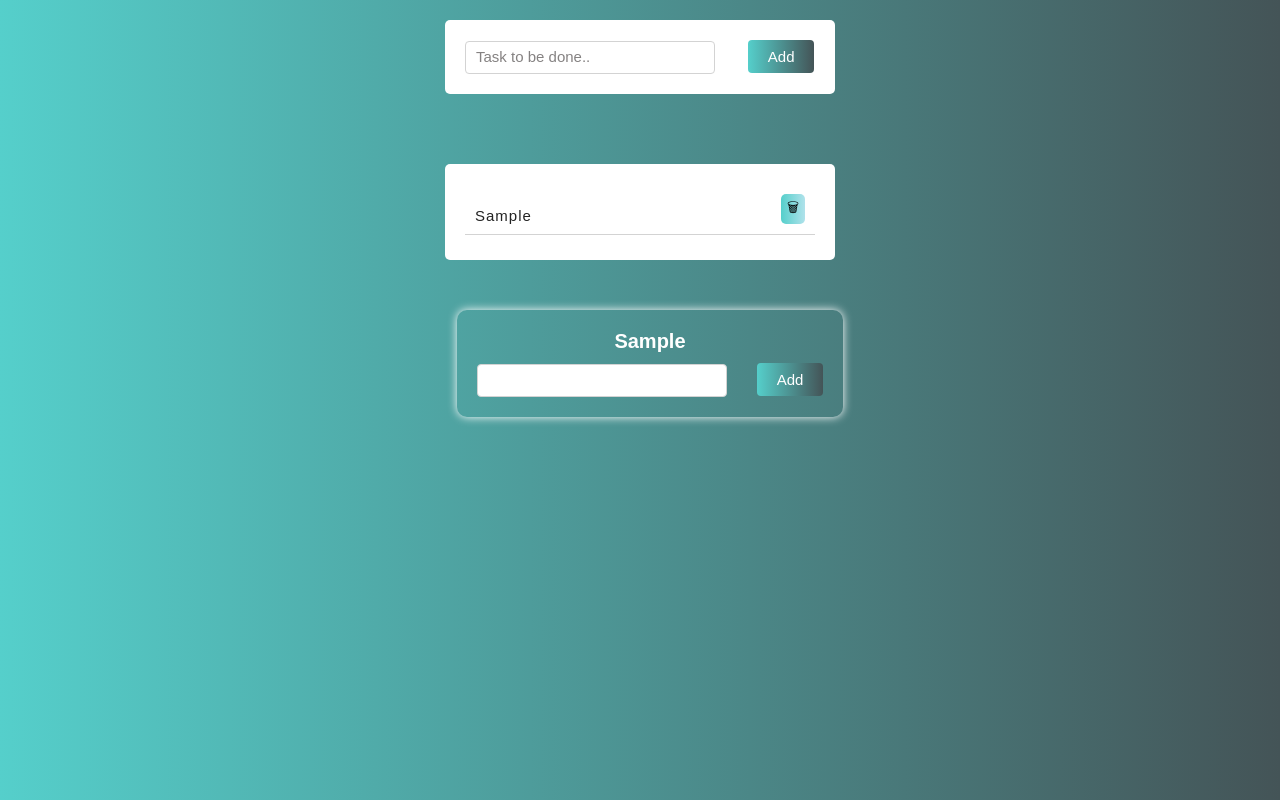
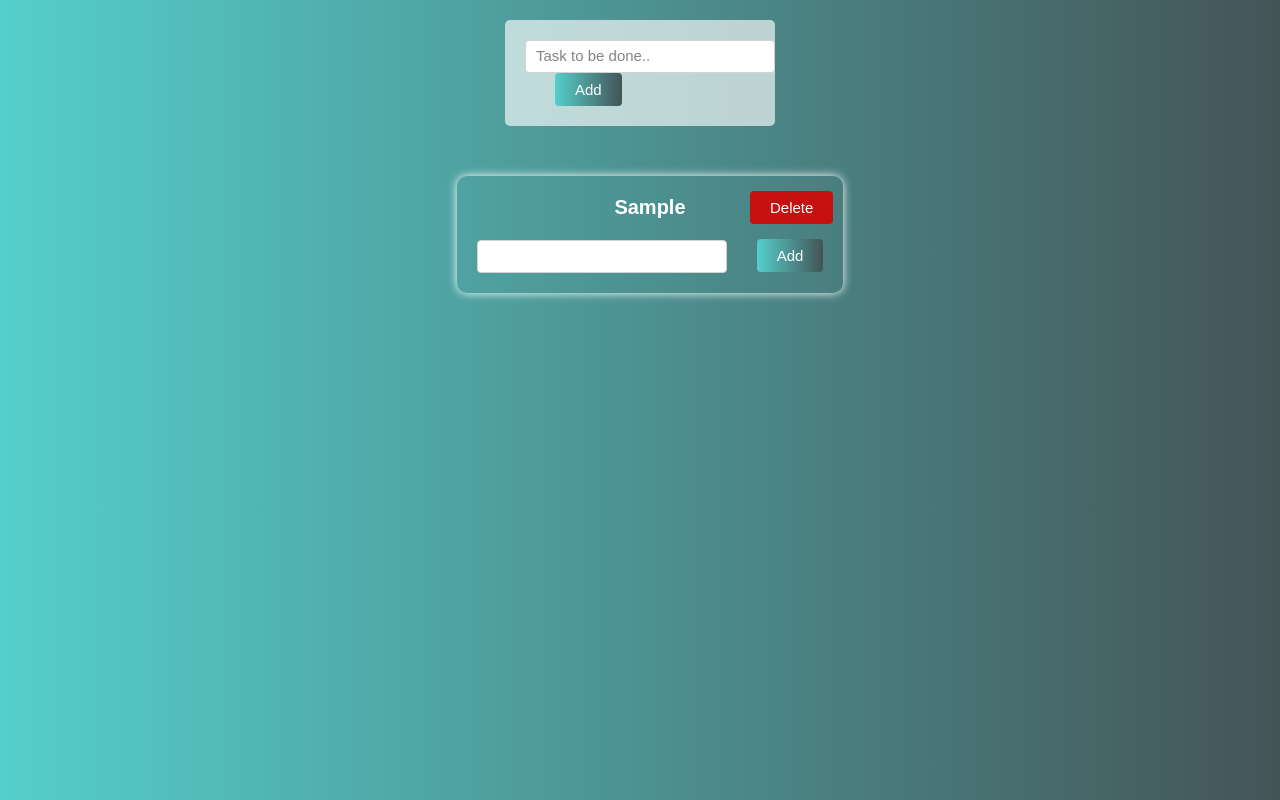
Before and after one commit to mati2003-code/to-do-list-2, a plain HTML site: page index.html in a window 1280 px wide. Both pictures are taken after typing "Sample" into the empty fields and a click on the button "Add". Drawn offline with Linux system fonts and the light colour scheme.

Commit message:
3.12.2023[0]

```diff
--- a/index.html
+++ b/index.html
@@ -12,11 +12,6 @@
     <input type="text" id="forUser" placeholder="Task to be done..">
     <button id="addToList">Add</button>
   </div>
-  <div class="main-list">
-    <ul id="list">
-      <ol id="comments"></ol>
-    </ul>
-  </div>
   <div class="containers">
   </div>
 </body>
--- a/scrtipt.js
+++ b/scrtipt.js
@@ -1,75 +1,99 @@
 const inputEl = document.getElementById("forUser");
 const addBtn = document.getElementById("addToList");
 const list = document.getElementById("list");
-
-addBtn.addEventListener("click", addToList);
+const divContainers = document.querySelector(".containers");
 
 inputEl.addEventListener("keyup", (event) => {
-  if(event.key === "Enter") {
+  if (event.key === "Enter") {
     addToList();
   }
 });
 
+function saveToLocalStorage() {
+
+  const containersData = [];
+  const containerElements = document.querySelectorAll(".comment-container");
+  containerElements.forEach((containerElement) => {
+    const containerContent = {
+      h1Text: containerElement.querySelector("h1").innerText,
+      comments: [],
+    };
+
+    const commentElements = containerElement.querySelectorAll(".comments-list span");
+    commentElements.forEach((commentElement) => {
+      containerContent.comments.push(commentElement.innerText);
+    });
+
+    containersData.push(containerContent);
+  });
+
+  localStorage.setItem("containersData", JSON.stringify(containersData));
+}
+
+// Funkcja wczytująca dane z lokalnego magazynu
+function loadFromLocalStorage() {
+  const containersData = localStorage.getItem("containersData");
+
+  if (containersData) {
+    const parsedContainersData = JSON.parse(containersData);
+    parsedContainersData.forEach((containerData) => {
+      createContainerToCommentThing(containerData.h1Text);
+    });
+  }
+}
+document.addEventListener("DOMContentLoaded", () => {
+  loadFromLocalStorage();
+});
+
 function addToList() {
-  let newButton = document.createElement("button");
-  let newElement = document.createElement("li");
-  let newSpan = document.createElement("span");
-
-  if (inputEl.value === '') {
+  if (inputEl.value === "") {
     return;
   }
 
-  newElement.appendChild(newSpan);
-  newSpan.innerHTML = inputEl.value;
+  // Przekazanie wartości do funkcji createContainerToCommentThing
+  createContainerToCommentThing(inputEl.value);
 
-  newButton.innerHTML = `🗑`;
-  newButton.className = 'btns';
-  newElement.appendChild(newButton);
-  list.appendChild(newElement);
-
-
-  newButton.addEventListener("click", removeElement);
-
-  newElement.addEventListener("click", () => {
-    changeElementStyle(newSpan);
-  });
-
-  const spanTexts = Array.from(document.querySelectorAll("#list span")).map(span => span.innerText);
-  localStorage.setItem("spanTexts", JSON.stringify(spanTexts));
-
-  createContainerToCommentThing();
-
+  saveToLocalStorage();
   inputEl.value = "";
-
-  function removeElement() {
-    let listItem = this.parentNode;
-    list.removeChild(listItem);
-  }
 }
 
+addBtn.addEventListener("click", addToList);
 
-function changeElementStyle(el) {
-  el.classList.toggle("line-through");
-}
-
-const divContainers = document.querySelector(".containers");
-
-const createContainerToCommentThing = () => {
+// Funkcja tworząca kontener z komentarzami
+const createContainerToCommentThing = (h1Text) => {
   const container = document.createElement("div");
   container.classList.add("comment-container");
+  const divH1 = document.createElement("div");
+  divH1.classList.add("div-h1-position");
   const h1El = document.createElement("h1");
+  const buttonRemoveContainer = document.createElement("button");
+  buttonRemoveContainer.innerText = "Delete";
+  buttonRemoveContainer.id = "delete-button";
   const inputCommentEl = document.createElement("input");
   inputCommentEl.id = "comment-input";
   const buttonAddComment = document.createElement("button");
 
   divContainers.appendChild(container);
-  container.appendChild(h1El);
+  container.appendChild(divH1);
+  divH1.appendChild(h1El);
+  divH1.appendChild(buttonRemoveContainer);
   container.appendChild(inputCommentEl);
   container.appendChild(buttonAddComment);
 
-  h1El.innerText = inputEl.value;
-  buttonAddComment.innerHTML = "Add"
+  h1El.innerText = h1Text;
+  buttonAddComment.innerHTML = "Add";
 
+  const removeContainer = () => {
+    container.classList.add("animation-disappear");
+    setTimeout(() => {
+      container.remove();
+      saveToLocalStorage();
+    }, 1000);
+  };
+
+  buttonRemoveContainer.addEventListener("click", removeContainer);
+
+  // Funkcja dodająca komentarze
   const addComment = () => {
     const ulList = document.createElement("ul");
     container.appendChild(ulList);
@@ -80,12 +104,12 @@ const createContainerToCommentThing = () => {
     const spanElForButtons = document.createElement("span");
     spanElForButtons.id = "span-el-for-buttons";
     editButton.id = "edit-button";
-    editButton.innerHTML = "Edit"
+    editButton.innerHTML = "Edit";
     const removeListElementButton = document.createElement("button");
     removeListElementButton.id = "remove-button";
     removeListElementButton.innerHTML = "Remove";
     liComments.appendChild(spanElement);
-    liComments.append(spanElForButtons)
+    liComments.append(spanElForButtons);
     spanElForButtons.appendChild(editButton);
     spanElForButtons.appendChild(removeListElementButton);
 
@@ -97,44 +121,40 @@ const createContainerToCommentThing = () => {
       spanElement.innerHTML = inputCommentEl.value;
     }
     inputCommentEl.value = "";
+    saveToLocalStorage()
 
+    // Funkcja edytująca komentarze
     const editComment = () => {
       const editByPrompt = prompt("Edytuj tekst");
 
-      if (editByPrompt !== '') {
+      if (editByPrompt !== null && editByPrompt !== '') {
         spanElement.innerText = editByPrompt;
+        saveToLocalStorage();
       } else {
-        return;
+
       }
-    }
+    };
 
+    // Funkcja usuwająca komentarze
     const removeComment = () => {
       liComments.classList.add("animation-disappear");
 
       setTimeout(() => {
         liComments.remove();
-      },1000);
-    }
+        saveToLocalStorage();
+      }, 1000);
+    };
 
     removeListElementButton.addEventListener("click", removeComment);
     editButton.addEventListener("click", editComment);
   };
 
-
-
   inputCommentEl.addEventListener("keyup", (event) => {
     if (event.key === "Enter") {
       addComment();
     }
-  })
-  buttonAddComment.addEventListener("click", addComment);
-}
-
-
-function saveToLocalStorage() {
-  const containersData = divContainers.innerHTML;
-  localStorage.setItem("containersData", containersData);
-
-  const spanTexts = Array.from(document.querySelectorAll("#list span")).map(span => span.innerText);
-  localStorage.setItem("spanTexts", JSON.stringify(spanTexts));
-}
+  });
+  buttonAddComment.addEventListener("click",() => {
+    addComment();
+  });
+};
--- a/style.css
+++ b/style.css
@@ -36,8 +36,8 @@ body {
   align-items: center;
 }
 
-.task-to-be-done, .main-list {
-   background-color: #fff;
+.task-to-be-done {
+   background-color: #ffffffa3;
    padding: 20px;
    border: none;
    border-radius: 5px;
@@ -45,42 +45,16 @@ body {
    margin-top: 20px;
 }
 
-.main-list, .task-to-be-done {
+.task-to-be-done {
   width: 270px;
 }
 
 @media screen and (min-width: 450px) {
-  .main-list, .task-to-be-done {
-    width: 390px;
-  }
+
   #forUser, .comment-container #comment-input{
     width: 250px;
   }
 }
-.main-list #list li {
-  display: flex;
-  justify-content: space-between;
-  align-items: flex-end;
-  padding: 10px;
-  margin-bottom: 5px;
-  border-bottom: 1px solid lightgray;
-  font-size: 1.5rem;
-  font-family:'Franklin Gothic Medium', 'Arial Narrow', Arial, sans-serif;
-  letter-spacing: 1px;
-  color: rgb(35, 35, 35);
-  cursor: pointer;
-}
-
-.main-list #list li button {
-  background: linear-gradient(90deg, rgb(204, 207, 202) 0%, rgba(85,207,203,1) 0%, rgb(176, 226, 235) 100%, rgb(114, 163, 172) 100%, rgb(100, 137, 145) 100%);
-  border: none;
-  border-radius: 5px;
-  padding: 4px 6px;
-  cursor: pointer;
-}
-
-
-
 
 .task-to-be-done input, #comment-input {
   color: rgb(117, 116, 116);
@@ -168,6 +142,19 @@ body {
   display: flex;
 }
 
+.div-h1-position {
+  position: relative;
+  margin-bottom: 20px;
+}
+
+.div-h1-position #delete-button {
+  background: rgb(199, 16, 16);
+  color: #fff;
+  position: absolute;
+  top: -5px;
+  right: -10px;
+}
+
 .animation-disappear {
   animation: disappear 1s ease-out;
 }
```
